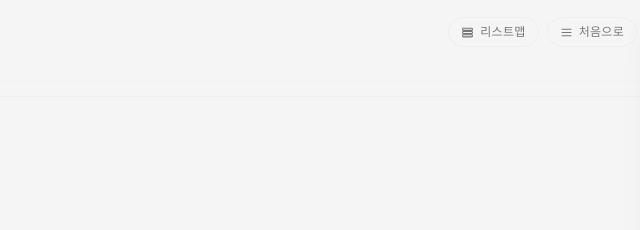
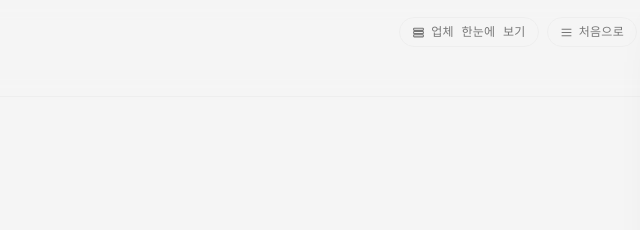
Before and after one commit to nanaririri/ai, a plain HTML site: page material-index-03.html in a window 1280 px wide. Shown: the top 230 px of the page, 611-1251 px from the left. Drawn offline with nearby package versions, Linux system fonts and the light colour scheme.

Commit message:
Update material-index-03.html

```diff
--- a/material-index-03.html
+++ b/material-index-03.html
@@ -236,7 +236,7 @@
       <div class="flex items-center gap-2">
         <button data-action="open-listmap" class="flex items-center gap-1.5 text-xs font-medium font-mono tracking-wide px-3 py-1.5 rounded-full border" style="border-color:var(--border); color:var(--ink-soft)">
           <svg width="13" height="13" viewBox="0 0 24 24" fill="none" stroke="currentColor" stroke-width="2"><rect x="3" y="4" width="18" height="4" rx="1"/><rect x="3" y="10" width="18" height="4" rx="1"/><rect x="3" y="16" width="18" height="4" rx="1"/></svg>
-          <span class="hidden sm:inline">리스트맵</span>
+          <span class="hidden sm:inline">업체 한눈에 보기</span>
         </button>
         <button data-action="reset" class="hidden sm:flex items-center gap-1.5 text-xs font-medium font-mono tracking-wide px-3 py-1.5 rounded-full border" style="border-color:var(--border); color:var(--ink-soft)">
           <svg width="13" height="13" viewBox="0 0 24 24" fill="none" stroke="currentColor" stroke-width="2"><path d="M3 12h18M3 6h18M3 18h18"/></svg>
```
